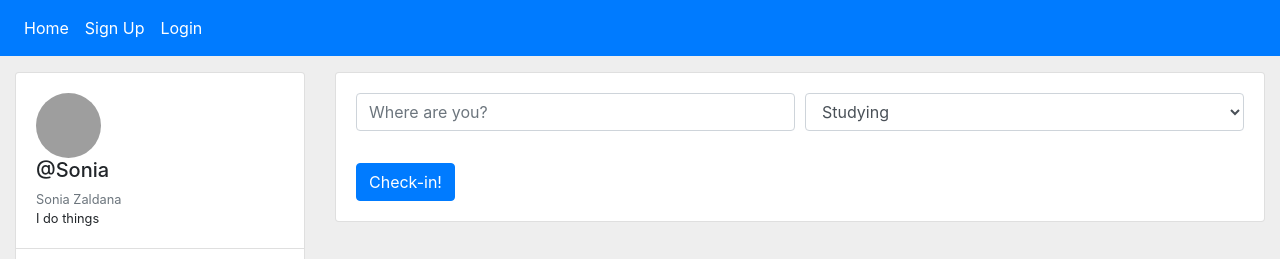
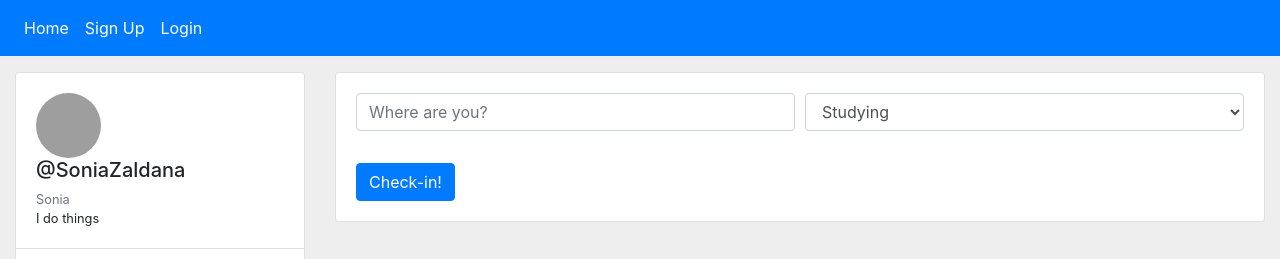
Before and after one commit to ignaspa/CheckIn_csc309, a React (Create React App) app in the folder client/: page /user-dashboard in a window 1280 px wide. Shown: the top 259 px of the page. Built offline with nearby package versions, Linux system fonts and the light colour scheme; grey boxes are pictures that could not be loaded.

Commit message:
Adding more props

```diff
--- a/client/src/components/UserDashboard.js
+++ b/client/src/components/UserDashboard.js
@@ -12,7 +12,12 @@ export default class UserDashboard extends Component {
             <div className="container-fluid gedf-wrapper">
                 <div className="row">
                     <div className="col-3">
-                        <UserSide />
+                        <UserSide
+                        name="Sonia"
+                        username="@SoniaZaldana"
+                        bio="I do things"
+                        picture={User1}
+                        />
                     </div>
 
                     <div className="col-9">
@@ -42,11 +47,11 @@ function UserSide(props) {
             <div className="card">
                 <div className="card-body">
                     <div>
-                        <img className="rounded-circle img-responsive" width="65" height="65" src={User1} alt="" />
+                        <img className="rounded-circle img-responsive" width="65" height="65" src={props.picture} alt="" />
                     </div>
-                    <div class="h5">@Sonia</div>
-                    <div class="h7 text-muted"> Sonia Zaldana</div>
-                    <div class="h7">I do things</div>
+                    <div class="h5">{props.username}</div>
+                    <div class="h7 text-muted"> {props.name}</div>
+                    <div class="h7">{props.bio}</div>
                 </div>
                 <ul className="list-group list-group-flush">
                 <li className="list-group-item align-items-center">
```
